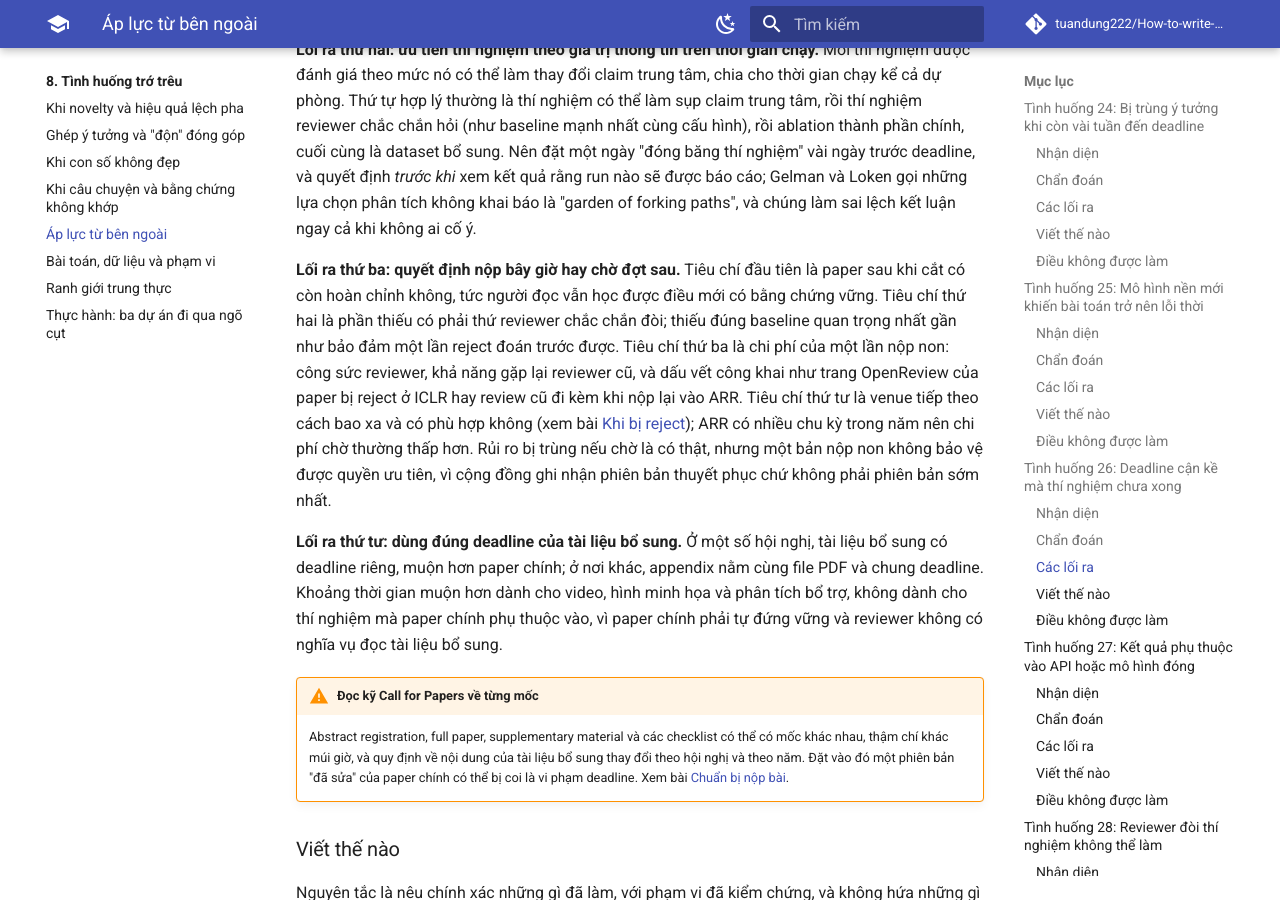
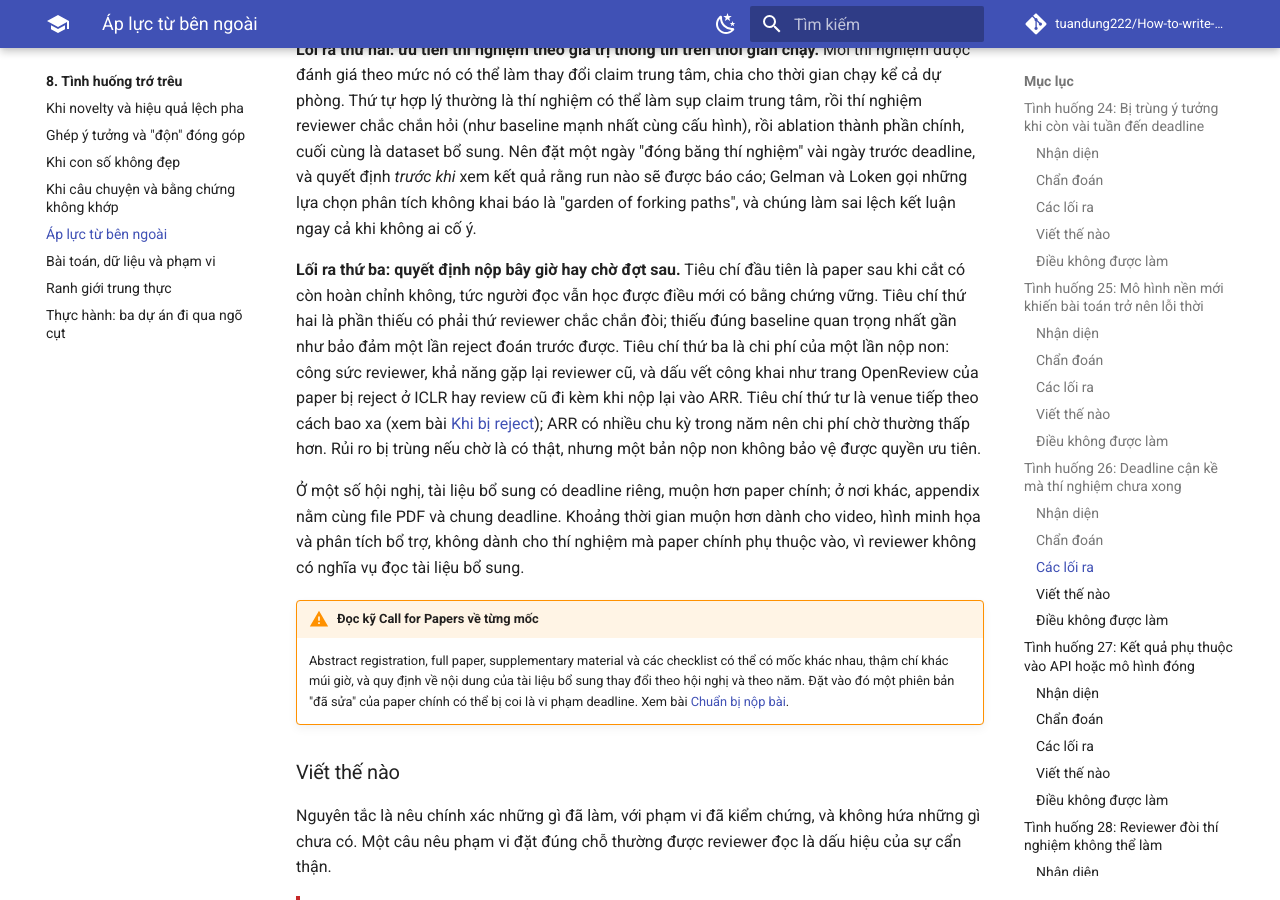
Before and after one commit to tuandung222/How-to-write-Astar-Paper, an MkDocs documentation site: the page built from docs/08-tinh-huong-kho/ap-luc-ben-ngoai.md, in a window 1280 px wide and 900 px high, scrolled down 7011 px. Built offline with MkDocs 1.6.1 and Material for MkDocs 9.7.7, drawn with Linux system fonts in a browser that asks for light colours; comment, search, counter and statistics services are not loaded.

Commit message:
WIP: chapter 8 numbers page
Co-Authored-By: Claude Opus 5.5 <noreply@anthropic.com>
Claude-Session: https://claude.ai/code/session_01PnSv8GAUeHr81U3JHWhtn7

```diff
--- a/docs/08-tinh-huong-kho/ap-luc-ben-ngoai.md
+++ b/docs/08-tinh-huong-kho/ap-luc-ben-ngoai.md
@@ -143,9 +143,9 @@ Bước chẩn đoán cốt lõi là liệt kê mọi claim trong abstract, Intr
 
 **Lối ra thứ hai: ưu tiên thí nghiệm theo giá trị thông tin trên thời gian chạy.** Mỗi thí nghiệm được đánh giá theo mức nó có thể làm thay đổi claim trung tâm, chia cho thời gian chạy kể cả dự phòng. Thứ tự hợp lý thường là thí nghiệm có thể làm sụp claim trung tâm, rồi thí nghiệm reviewer chắc chắn hỏi (như baseline mạnh nhất cùng cấu hình), rồi ablation thành phần chính, cuối cùng là dataset bổ sung. Nên đặt một ngày "đóng băng thí nghiệm" vài ngày trước deadline, và quyết định *trước khi* xem kết quả rằng run nào sẽ được báo cáo; Gelman và Loken gọi những lựa chọn phân tích không khai báo là "garden of forking paths", và chúng làm sai lệch kết luận ngay cả khi không ai cố ý.
 
-**Lối ra thứ ba: quyết định nộp bây giờ hay chờ đợt sau.** Tiêu chí đầu tiên là paper sau khi cắt có còn hoàn chỉnh không, tức người đọc vẫn học được điều mới có bằng chứng vững. Tiêu chí thứ hai là phần thiếu có phải thứ reviewer chắc chắn đòi; thiếu đúng baseline quan trọng nhất gần như bảo đảm một lần reject đoán trước được. Tiêu chí thứ ba là chi phí của một lần nộp non: công sức reviewer, khả năng gặp lại reviewer cũ, và dấu vết công khai như trang OpenReview của paper bị reject ở ICLR hay review cũ đi kèm khi nộp lại vào ARR. Tiêu chí thứ tư là venue tiếp theo cách bao xa và có phù hợp không (xem bài [Khi bị reject](../04-nop-va-sau-nop/reject.md)); ARR có nhiều chu kỳ trong năm nên chi phí chờ thường thấp hơn. Rủi ro bị trùng nếu chờ là có thật, nhưng một bản nộp non không bảo vệ được quyền ưu tiên, vì cộng đồng ghi nhận phiên bản thuyết phục chứ không phải phiên bản sớm nhất.
+**Lối ra thứ ba: quyết định nộp bây giờ hay chờ đợt sau.** Tiêu chí đầu tiên là paper sau khi cắt có còn hoàn chỉnh không, tức người đọc vẫn học được điều mới có bằng chứng vững. Tiêu chí thứ hai là phần thiếu có phải thứ reviewer chắc chắn đòi; thiếu đúng baseline quan trọng nhất gần như bảo đảm một lần reject đoán trước được. Tiêu chí thứ ba là chi phí của một lần nộp non: công sức reviewer, khả năng gặp lại reviewer cũ, và dấu vết công khai như trang OpenReview của paper bị reject ở ICLR hay review cũ đi kèm khi nộp lại vào ARR. Tiêu chí thứ tư là venue tiếp theo cách bao xa (xem bài [Khi bị reject](../04-nop-va-sau-nop/reject.md)); ARR có nhiều chu kỳ trong năm nên chi phí chờ thường thấp hơn. Rủi ro bị trùng nếu chờ là có thật, nhưng một bản nộp non không bảo vệ được quyền ưu tiên.
 
-**Lối ra thứ tư: dùng đúng deadline của tài liệu bổ sung.** Ở một số hội nghị, tài liệu bổ sung có deadline riêng, muộn hơn paper chính; ở nơi khác, appendix nằm cùng file PDF và chung deadline. Khoảng thời gian muộn hơn dành cho video, hình minh họa và phân tích bổ trợ, không dành cho thí nghiệm mà paper chính phụ thuộc vào, vì paper chính phải tự đứng vững và reviewer không có nghĩa vụ đọc tài liệu bổ sung.
+Ở một số hội nghị, tài liệu bổ sung có deadline riêng, muộn hơn paper chính; ở nơi khác, appendix nằm cùng file PDF và chung deadline. Khoảng thời gian muộn hơn dành cho video, hình minh họa và phân tích bổ trợ, không dành cho thí nghiệm mà paper chính phụ thuộc vào, vì reviewer không có nghĩa vụ đọc tài liệu bổ sung.
 
 !!! warning "Đọc kỹ Call for Papers về từng mốc"
     Abstract registration, full paper, supplementary material và các checklist có thể có mốc khác nhau, thậm chí khác múi giờ, và quy định về nội dung của tài liệu bổ sung thay đổi theo hội nghị và theo năm. Đặt vào đó một phiên bản "đã sửa" của paper chính có thể bị coi là vi phạm deadline. Xem bài [Chuẩn bị nộp bài](../04-nop-va-sau-nop/submission.md).
```
